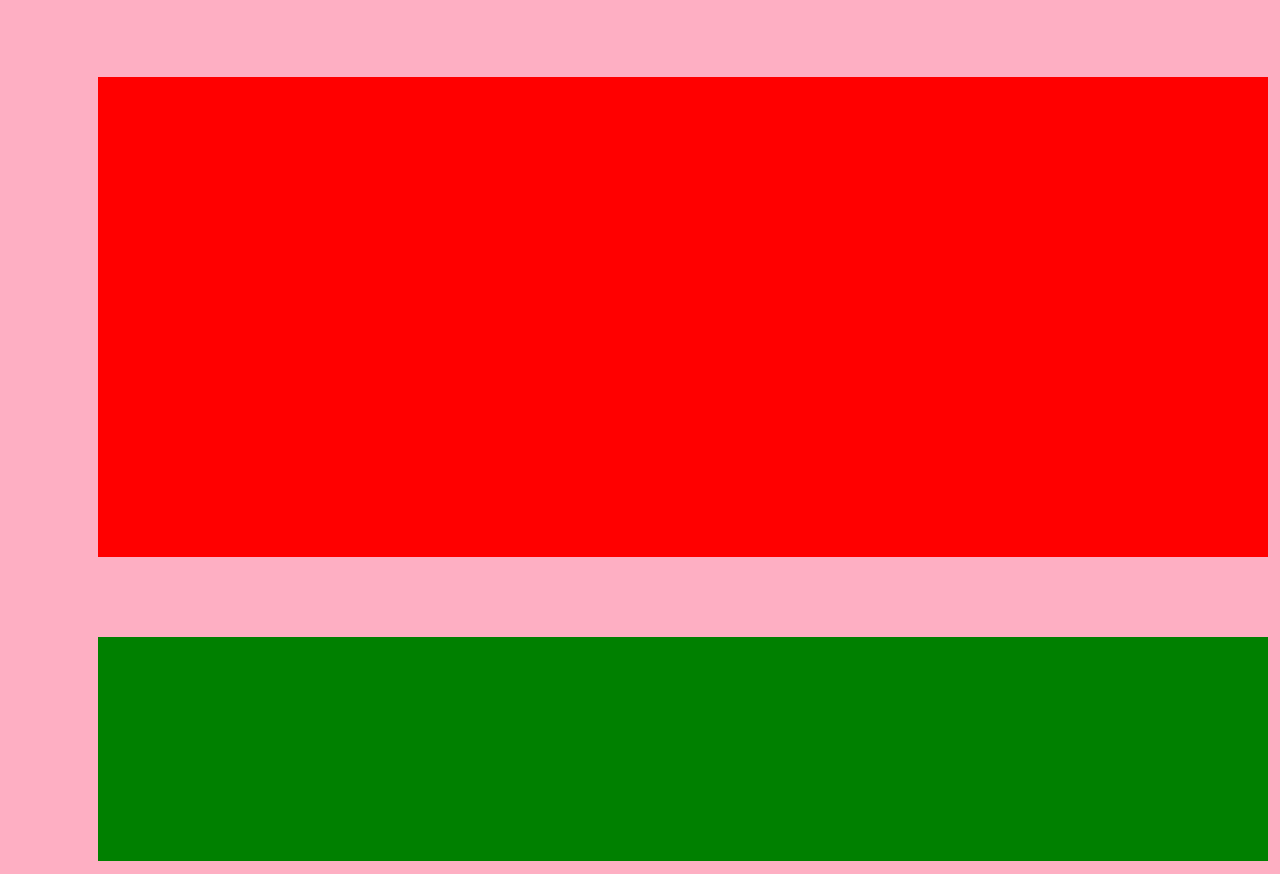
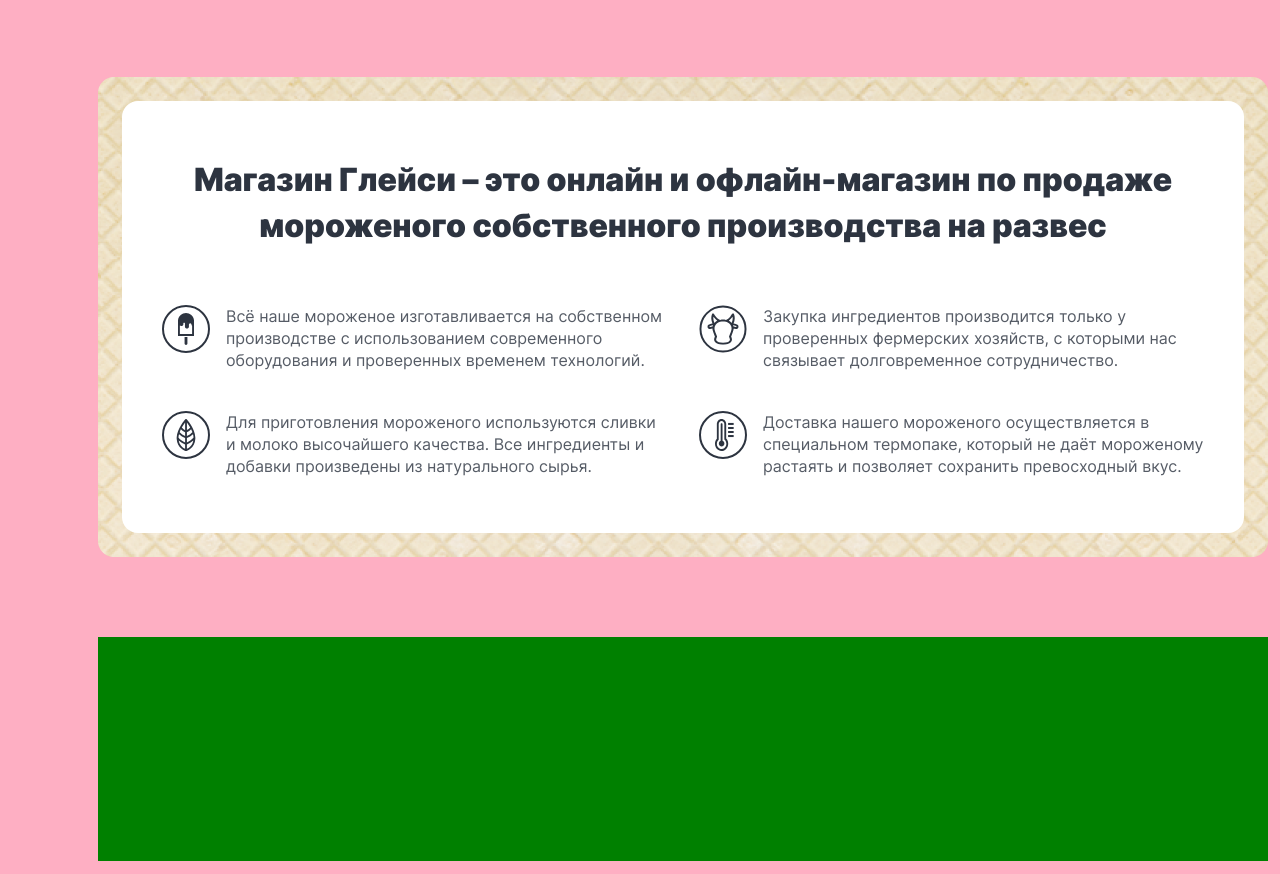
Before and after one commit to impudens/gllacy-shop, a website built with Vite: page index.html in a window 1280 px wide. Shown: the part 1717-2591 px from the top of the page. Built offline with nearby package versions, Linux system fonts and the light colour scheme; files whose address does not match are found by name.

Commit message:
Make gllacy shop info section

```diff
--- a/index.html
+++ b/index.html
@@ -201,7 +201,41 @@
         </li>
       </ul>
     </section>
-    <section class="gllacy-shop-info-section"></section>
+    <section class="gllacy-shop-info-section">
+      <div class="gllacy-shop-info-block">
+        <h2 class="gllacy-shop-info-section-h2">Магазин Глейси – это онлайн и офлайн-магазин по продаже мороженого
+          собственного производства на развес
+        </h2>
+        <ul class="gllacy-shop-advantages-list">
+          <li class="gllacy-shop-advantages-item">
+            <img src="src/images/ice-cream-circle.svg" alt="Картинка мороженого"
+              class="gllacy-shop-advantages-item-image" width="48px" height="48px">
+            <p class="gllacy-shop-advantages-item-p">Всё наше мороженое изготавливается на собственном производстве с
+              использованием современного оборудования и проверенных временем технологий.</p>
+          </li>
+          <li class="gllacy-shop-advantages-item">
+            <img src="src/images/cow-circle.svg" alt="Картинка мороженого" class="gllacy-shop-advantages-item-image"
+              width="48px" height="48px">
+            <p class="gllacy-shop-advantages-item-p">Закупка ингредиентов производится только
+              у проверенных фермерских хозяйств, с которыми
+              нас связывает долговременное сотрудничество.</p>
+          </li>
+          <li class="gllacy-shop-advantages-item">
+            <img src="src/images/leaf-circle.svg" alt="Картинка мороженого" class="gllacy-shop-advantages-item-image"
+              width="48px" height="48px">
+            <p class="gllacy-shop-advantages-item-p">Для приготовления мороженого используются сливки и молоко
+              высочайшего качества. Все ингредиенты
+              и добавки произведены из натурального сырья.</p>
+          </li>
+          <li class="gllacy-shop-advantages-item">
+            <img src="src/images/termometre-circle.svg" alt="Картинка мороженого"
+              class="gllacy-shop-advantages-item-image" width="48px" height="48px">
+            <p class="gllacy-shop-advantages-item-p">Доставка нашего мороженого осуществляется в специальном термопаке,
+              который не даёт мороженому растаять и позволяет сохранить превосходный вкус.</p>
+          </li>
+        </ul>
+      </div>
+    </section>
     <section class="subscribe-section"></section>
     <section class="delivery-section"></section>
     <section class="feedback-section"></section>
--- a/src/css/style.css
+++ b/src/css/style.css
@@ -269,12 +269,6 @@
 
 
 
-.gllacy-shop-info-section {
-    width: 1170px;
-    height: 480px;
-    margin: 0 98px 80px 98px;
-    background-color: red;
-}
 
 .subscribe-section {
     width: 1170px;
@@ -610,3 +604,67 @@
     align-items: center;
     justify-content: center;
 }
+
+
+/*
+    gllacy-shop-info-section
+ */
+
+.gllacy-shop-info-section {
+    width: 1170px;
+    height: 480px;
+    margin: 0 98px 80px 98px;
+    background-image: url("/src/images/gllacy-shop-info-section-background-image.png");
+    display: flex;
+    justify-content: center;
+}
+
+.gllacy-shop-info-block {
+    height: 432px;
+    width: 1122px;
+    background-color: #FFFFFF;
+    margin: 24px;
+    border-radius: 16px;
+    display: flex;
+    flex-direction: column;
+    align-items: center;
+}
+
+.gllacy-shop-info-section-h2 {
+    margin: 56px 0;
+    font-weight: 900;
+    font-size: 32px;
+    line-height: 46px;
+    text-align: center;
+    color: #2D3440;
+}
+
+.gllacy-shop-advantages-list {
+    padding: 0;
+    margin: 0 0 56px 0;
+    width: 1042px;
+    height: 172px;
+    display: flex;
+    flex-direction: row;
+    flex-wrap: wrap;
+    row-gap: 40px;
+    column-gap: 32px;
+    align-items: flex-start;
+}
+
+.gllacy-shop-advantages-item {
+    display: flex;
+    flex-direction: row;
+    width: 505px;
+    height: 66px;
+    display: flex;
+    flex-direction: row;
+    gap: 16px;
+}
+
+.gllacy-shop-advantages-item-p {
+    font-weight: 400;
+    font-size: 16px;
+    line-height: 22px;
+    color: #565C66;
+}
```
Also changed, not shown: src/images/cow-circle.svg (added), src/images/gllacy-shop-info-section-background-image.png (added), src/images/ice-cream-circle.svg (added), src/images/leaf-circle.svg (added), src/images/termometre-circle.svg (added).
